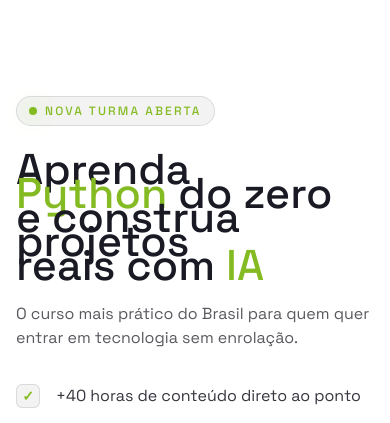
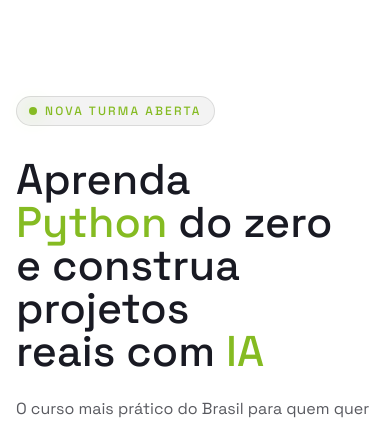
Before and after one commit to levigleik/asimov-test-front, a Next.js app in the folder parte-2/: page / in a window 390 px wide. Shown: the top 423 px of the page. Built offline with nearby package versions, Linux system fonts and the light colour scheme.

Commit message:
Update scroll-locked-hero.tsx

```diff
--- a/parte-2/src/components/home/scroll-locked-hero.tsx
+++ b/parte-2/src/components/home/scroll-locked-hero.tsx
@@ -127,7 +127,7 @@ export function ScrollLockedHero() {
 							</div>
 
 							<div className="flex flex-col gap-6">
-                <h1 className="max-w-4xl text-balance text-tertiary lg:text-[64px] lg:leading-[0.95]">
+								<h1 className="max-w-4xl text-balance leading-none text-tertiary lg:text-[64px] lg:leading-[0.95]">
 									Aprenda <span className="text-primary">Python</span> do zero e
 									construa projetos reais com{" "}
 									<span className="text-primary">IA</span>
```
Lines whose indentation alone changed are shown as unchanged.
